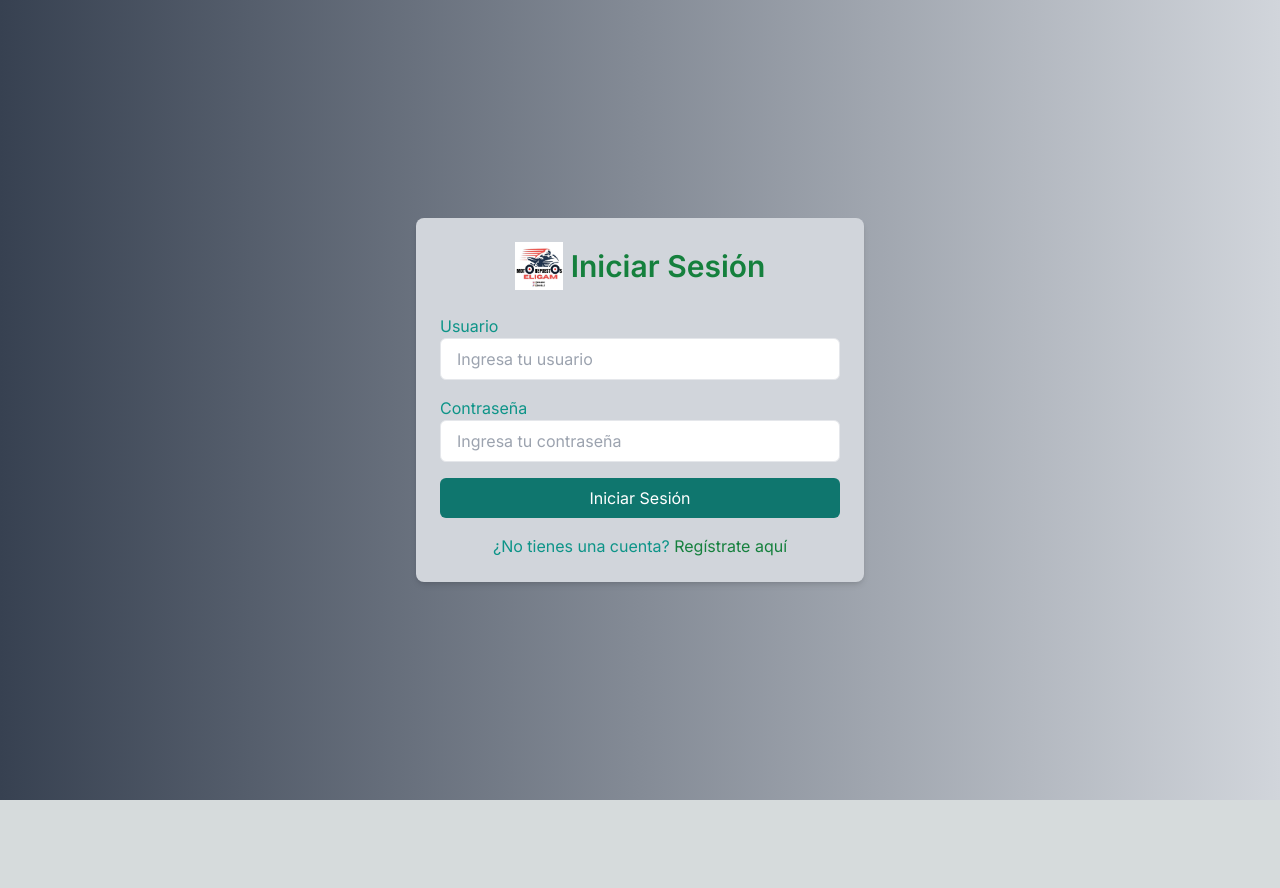
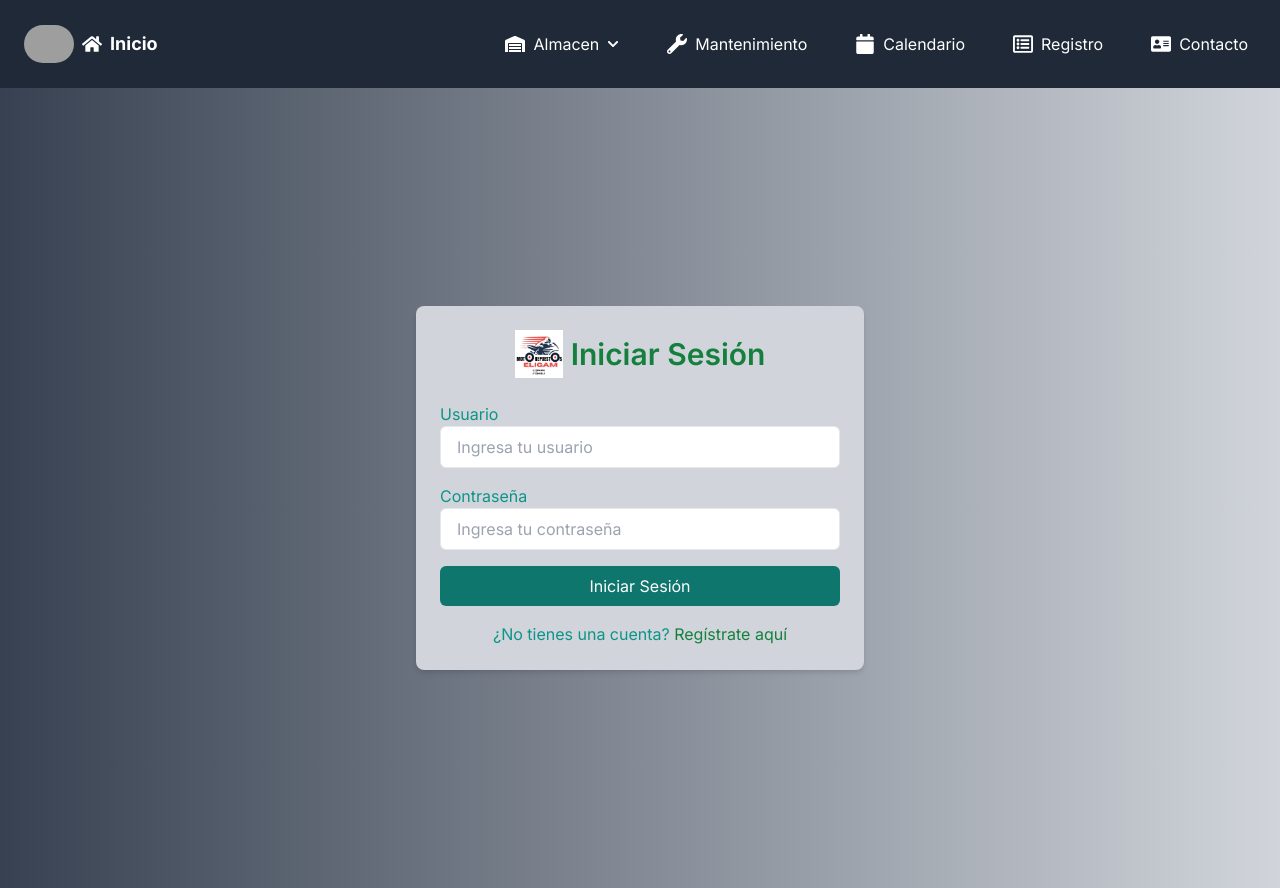
Before and after one commit to yeikoa/Sistema_de_inventario, a Next.js app: page / in a window 1280 px wide. Before the commit the page ends 800 px from the top, so only its background shows below. Built offline with nearby package versions, Linux system fonts and the light colour scheme; grey boxes are pictures that could not be loaded.

Commit message:
prototipo nav

```diff
--- a/package.json
+++ b/package.json
@@ -16,6 +16,7 @@
     "postcss": "8.4.28",
     "react": "18.2.0",
     "react-dom": "18.2.0",
+    "react-icons": "^4.10.1",
     "tailwindcss": "3.3.3"
   }
 }
--- /dev/null
+++ b/src/app/components/navbar.jsx
@@ -0,0 +1,79 @@
+'use client'
+import React, { useState } from 'react';
+import Link from 'next/link';
+import Image from 'next/image';
+import { FaHome, FaWrench, FaCalendar, FaWarehouse, FaRegListAlt, FaAddressCard,FaChevronDown, FaBars } from 'react-icons/fa';
+
+const Navbar = () => {
+  const [activeDropdown, setActiveDropdown] = useState("");
+  const [isOpen, setIsOpen] = useState(false);
+
+  const toggleDropdown = (dropdownName) => {
+    if (activeDropdown === dropdownName) {
+      setActiveDropdown("");
+    } else {
+      setActiveDropdown(dropdownName);
+    }
+  };
+
+  const routes = [
+    { href: '/almacen', name: 'Almacen', subroutes: ['Registro', 'Lista'], icon: <FaWarehouse className="h-5 w-5" /> },
+  ];
+
+  const singleRoutes = [
+    { href: '/maintenance/reactive', name: 'Mantenimiento', icon: <FaWrench className="h-5 w-5" /> },
+    { href: '/calendario', name: 'Calendario', icon: <FaCalendar className="h-5 w-5" /> },
+    { href: '/registro', name: 'Registro', icon: <FaRegListAlt className="h-5 w-5" /> },
+    { href: '/contacto', name: 'Contacto', icon: <FaAddressCard className="h-5 w-5" /> },
+  ];
+
+  return (
+    <nav className="flex items-center justify-between p-6 bg-gray-800 text-white">
+      <div className="flex items-center space-x-2">
+        <Image src="/bus1.jpg" alt="Logo de la empresa" width={50} height={50} className='rounded-full' />
+        <Link href="/">
+          <span className="text-lg font-bold flex items-center space-x-2">
+            <FaHome className="h-5 w-5" /><span>Inicio</span>
+          </span>
+        </Link>
+      </div>
+      <div className="lg:hidden">
+        <button className="focus:outline-none" onClick={() => setIsOpen(!isOpen)}>
+          <FaBars size={24} />
+        </button>
+      </div>
+      <div className={`transition-all duration-500 ease-in-out ${isOpen ? "block" : "hidden"} lg:flex lg:items-center lg:space-x-8`}>
+        {routes.map((route) => (
+          <div key={route.href} className="relative group">
+            <div className="flex items-center space-x-2 cursor-pointer hover:shadow-md p-2 rounded-md" onClick={() => toggleDropdown(route.name)}>
+              {route.icon}
+              <span>{route.name}</span>
+              {route.subroutes ? <FaChevronDown size={12} className={`transition-all duration-200 transform ${activeDropdown === route.name ? 'rotate-180' : ''} ${isOpen ? 'rotate-180' : ''}`} /> : null}
+            </div>
+            {activeDropdown === route.name && route.subroutes && (
+              <div className="absolute z-10 mt-2 py-2 w-48 rounded-md shadow-lg bg-white ring-1 ring-black ring-opacity-5 transition-all duration-500 ease-in-out transform scale-0 group-hover:scale-100">
+                {route.subroutes.map((subroute) => (
+                  <Link key={subroute} href={`/${route.href.split('/')[1]}/${subroute.toLowerCase().replace(' ', '-')}`}>
+                    <span className="block px-4 py-2 text-sm text-gray-700 hover:bg-blue-100">
+                      {subroute}
+                    </span>
+                  </Link>
+                ))}
+              </div>
+            )}
+          </div>
+        ))}
+        {singleRoutes.map((route) => (
+          <Link href={route.href} key={route.href}>
+            <div className="flex items-center space-x-2 cursor-pointer hover:shadow-md p-2 rounded-md">
+              {route.icon}
+              <span>{route.name}</span>
+            </div>
+          </Link>
+        ))}
+      </div>
+    </nav>
+  );
+};
+
+export default Navbar;
--- a/src/app/layout.js
+++ b/src/app/layout.js
@@ -1,3 +1,4 @@
+import Navbar from './components/navbar'
 import './globals.css'
 import { Inter } from 'next/font/google'
 
@@ -11,7 +12,9 @@ export const metadata = {
 export default function RootLayout({ children }) {
   return (
     <html lang="en">
-      <body className={inter.className}>{children}</body>
+      <body className={inter.className}>
+        <Navbar/>
+        {children}</body>
     </html>
   )
 }
--- a/src/app/page.js
+++ b/src/app/page.js
@@ -5,6 +5,7 @@ export default function Home() {
     <main >
 
       <LoginPage />
+
     </main>
   )
 }
```
Also changed, not shown: 1 other file (tests, documents, lock files or other folders).
